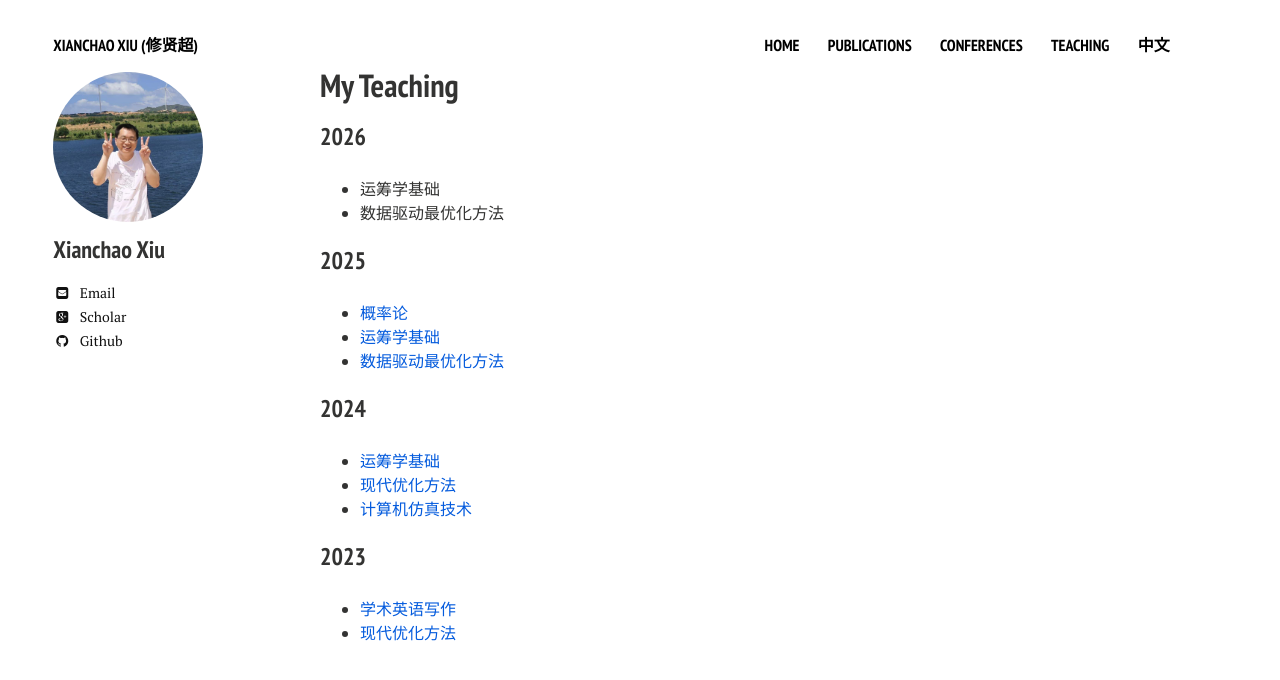
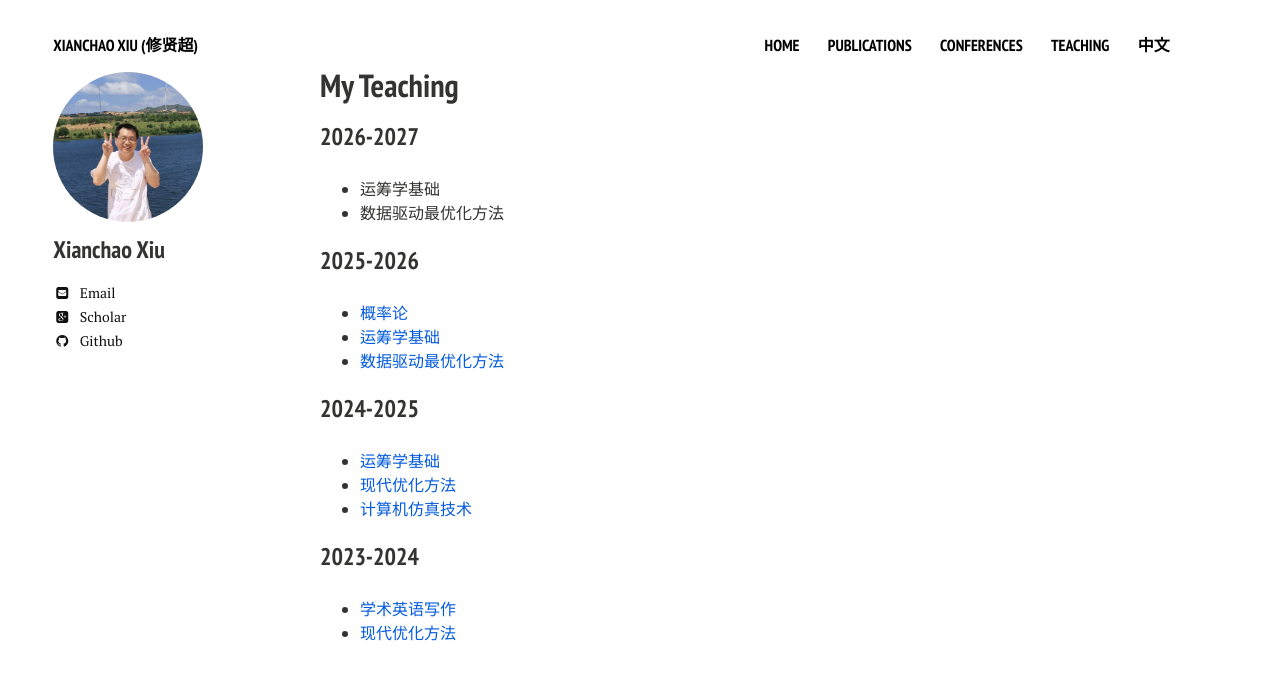
Before and after one commit to xianchaoxiu/xianchaoxiu.github.io, a Jekyll site: the page built from teaching/index.md, in a window 1280 px wide. Shown: the top 680 px of the page. Built offline with Jekyll 4.4.1, drawn with Linux system fonts in a browser that asks for light colours; nearby versions of some CDN libraries.

Commit message:
Update index.md

```diff
--- a/teaching/index.md
+++ b/teaching/index.md
@@ -7,22 +7,22 @@ comments: false
 share: false
 ---
 
-### 2026
+### 2026-2027
 * 运筹学基础 <br>
 * 数据驱动最优化方法  <br>
 
-### 2025
+### 2025-2026
 * <a href="https://xianchaoxiu.github.io/teaching/PRO/2025" class="textlink" target="_blank"> 概率论 </a><br>
 * <a href="https://xianchaoxiu.github.io/teaching/OR/2025" class="textlink" target="_blank"> 运筹学基础 </a><br>
 * <a href="https://xianchaoxiu.github.io/teaching/OPT/2025" class="textlink" target="_blank"> 数据驱动最优化方法 </a><br>
 
 
-### 2024
+### 2024-2025
 * <a href="https://xianchaoxiu.github.io/teaching/OR/2024" class="textlink" target="_blank"> 运筹学基础  </a><br>
 * <a href="https://xianchaoxiu.github.io/teaching/OPT/2024" class="textlink" target="_blank"> 现代优化方法  </a><br>
 * <a href="https://xianchaoxiu.github.io/teaching/CAD/2024" class="textlink" target="_blank"> 计算机仿真技术  </a><br>
 
 
-### 2023
+### 2023-2024
 * <a href="https://xianchaoxiu.github.io/teaching/SW/2023" class="textlink" target="_blank"> 学术英语写作  </a><br>
 * <a href="https://xianchaoxiu.github.io/teaching/OPT/2023" class="textlink" target="_blank"> 现代优化方法  </a><br>
```
